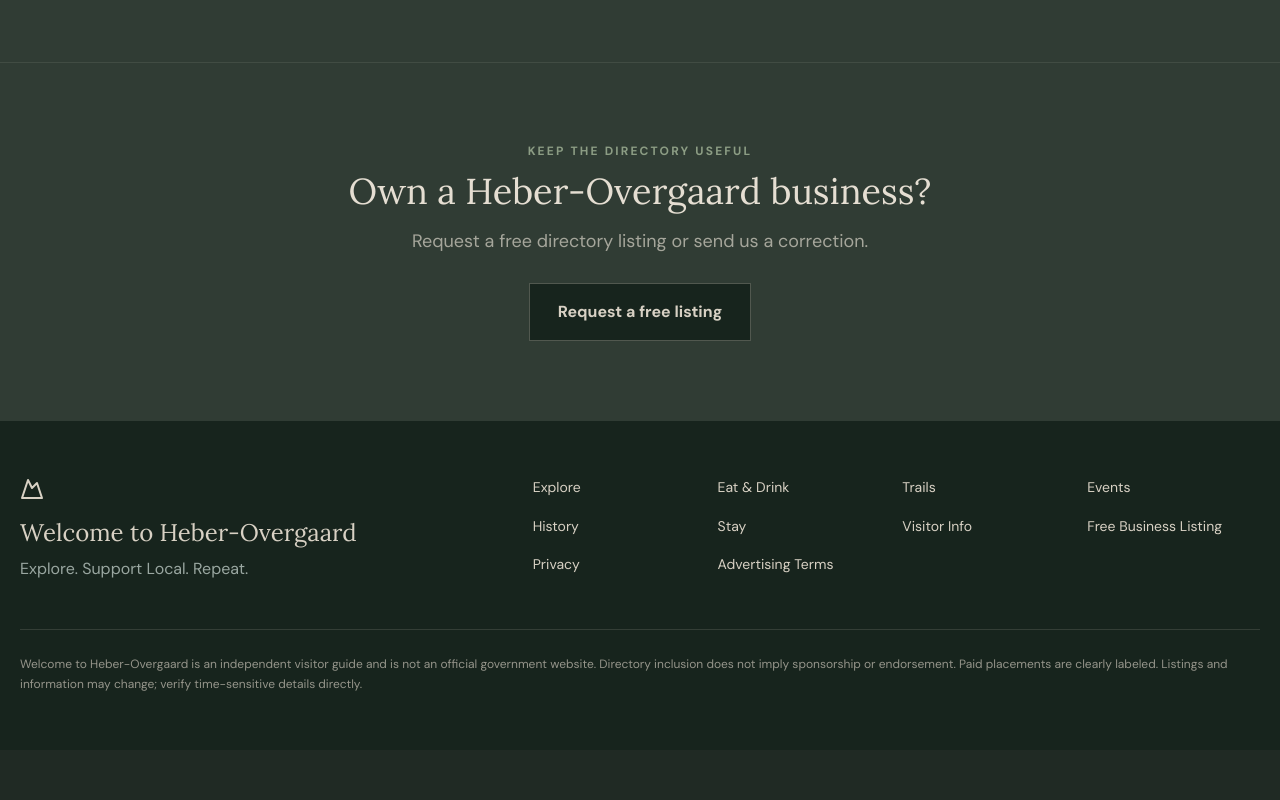
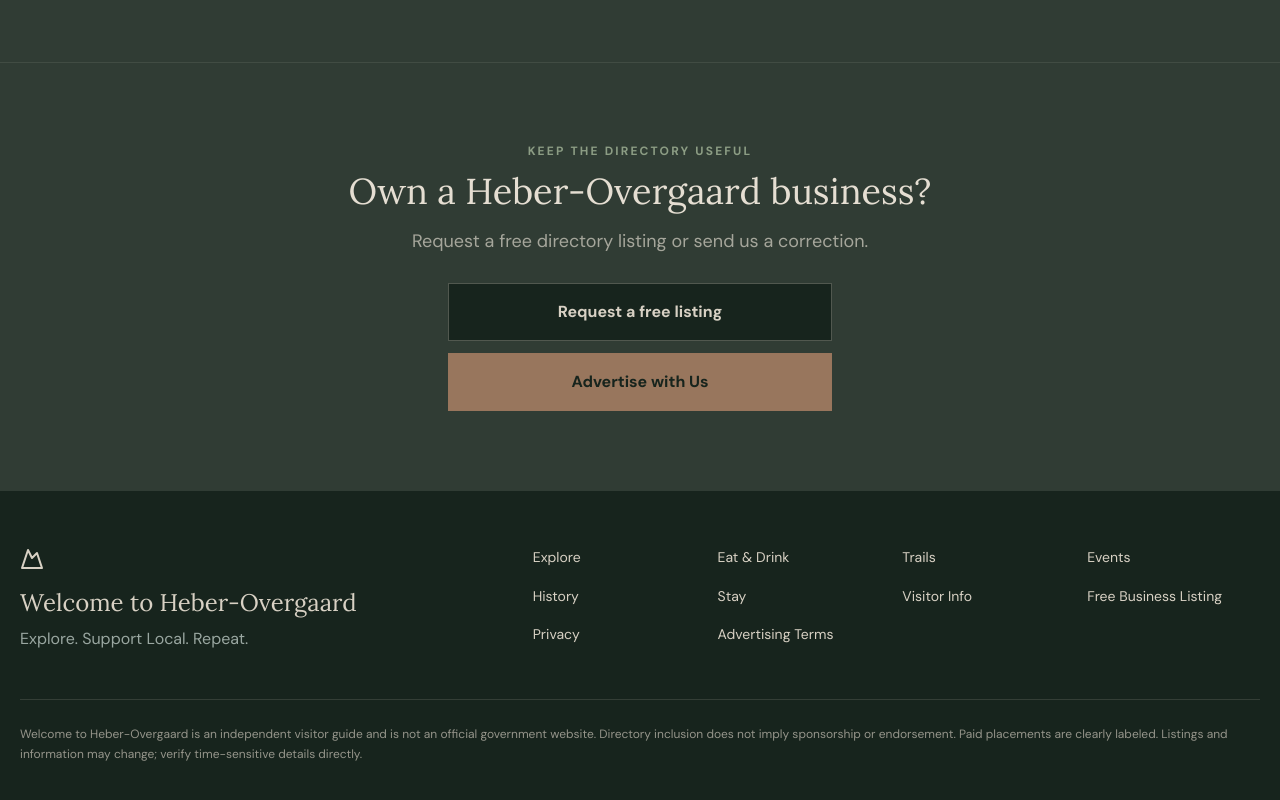
Before and after one commit to myhometechpro/TownGuide, a Next.js app: page / in a window 1280 px wide. Shown: the part 3755-4555 px from the top of the page. Before the commit the page ends 4505 px from the top, so only its background shows below. Built offline with nearby package versions, Linux system fonts and the light colour scheme; no server answers; the database is empty.

Commit message:
Update page.tsx

```diff
--- a/app/page.tsx
+++ b/app/page.tsx
@@ -13,5 +13,5 @@ export default async function Home(){const [attractions,trails,sponsored]=await
 <section className="bg-white py-20"><div className="mx-auto max-w-7xl px-5 lg:px-8"><SectionHead eyebrow="Around town" title="What’s happening" href="/events"/><div className="border border-cream/10 bg-pine p-8 text-center"><p className="text-cream/65">Verified local events will appear here as dates are confirmed.</p></div></div></section>
 <section className="mx-auto max-w-7xl px-5 pb-20 lg:px-8"><div className="overflow-hidden rounded-[2rem] bg-sand/25 p-7 md:p-12"><div className="grid gap-10 md:grid-cols-[1fr_1.4fr]"><div><p className="text-xs font-black uppercase tracking-[.2em] text-forest">QR visitor guide</p><h2 className="mt-3 font-display text-4xl">You found us!</h2><p className="mt-4 leading-7 text-ink/70">You may have discovered this guide from one of our Welcome to Heber-Overgaard QR locations. Save this guide and use it throughout your visit.</p><div className="mt-6"><ShareButton/></div></div><div className="grid grid-cols-3 gap-3">{[[Camera,"Scan"],[Map,"Explore"],[Store,"Support local"]].map(([Icon,label])=><div key={String(label)} className="flex min-h-40 flex-col items-center justify-center rounded-2xl bg-cream p-3 text-center font-bold"><Icon size={28} className="mb-3 text-forest"/>{String(label)}</div>)}</div></div></div></section>
 <section className="border-y border-cream/10 bg-white"><div className="mx-auto grid max-w-7xl items-center gap-10 px-5 py-16 md:grid-cols-[.8fr_1.2fr] lg:px-8"><div className="grid grid-cols-2 gap-px bg-cream/10"><div className="bg-pine p-6"><p className="font-display text-4xl">1883</p><p className="mt-2 text-sm text-ink/60">Heber founded</p></div><div className="bg-pine p-6"><p className="font-display text-4xl">2,898</p><p className="mt-2 text-sm text-ink/60">2020 Census</p></div></div><div><p className="text-xs font-bold uppercase tracking-[.18em] text-forest">A little local history</p><h2 className="mt-3 font-display text-4xl">Two communities shaped by pines, people, and time.</h2><p className="mt-4 max-w-2xl leading-7 text-ink/65">Heber was founded in 1883. Overgaard grew around the timber trade and was once known as Oklahoma Flat. Together, they form the unincorporated mountain community visitors know today.</p><Link href="/history" className="mt-6 inline-block border border-cream/20 px-5 py-3 font-bold">Read the town&apos;s story</Link></div></div></section>
-<section className="bg-white px-5 py-20 text-center"><p className="text-xs font-bold uppercase tracking-[.18em] text-forest">Keep the directory useful</p><h2 className="mx-auto mt-3 max-w-3xl font-display text-4xl">Own a Heber-Overgaard business?</h2><p className="mt-4 text-lg text-ink/65">Request a free directory listing or send us a correction.</p><div className="mt-7"><Link href="/contact?interest=Free%20Listing" className="inline-block border border-cream/30 bg-pine px-7 py-4 font-bold text-cream">Request a free listing</Link></div></section>
+<section className="bg-white px-5 py-20 text-center"><p className="text-xs font-bold uppercase tracking-[.18em] text-forest">Keep the directory useful</p><h2 className="mx-auto mt-3 max-w-3xl font-display text-4xl">Own a Heber-Overgaard business?</h2><p className="mt-4 text-lg text-ink/65">Request a free directory listing or send us a correction.</p><div className="mx-auto mt-7 flex max-w-sm flex-col gap-3"><Link href="/contact?interest=Free%20Listing" className="border border-cream/30 bg-pine px-7 py-4 font-bold text-cream">Request a free listing</Link><Link href="/advertise" className="border border-sand/60 bg-sand px-7 py-4 font-bold text-pine">Advertise with Us</Link></div></section>
 </>}
```
